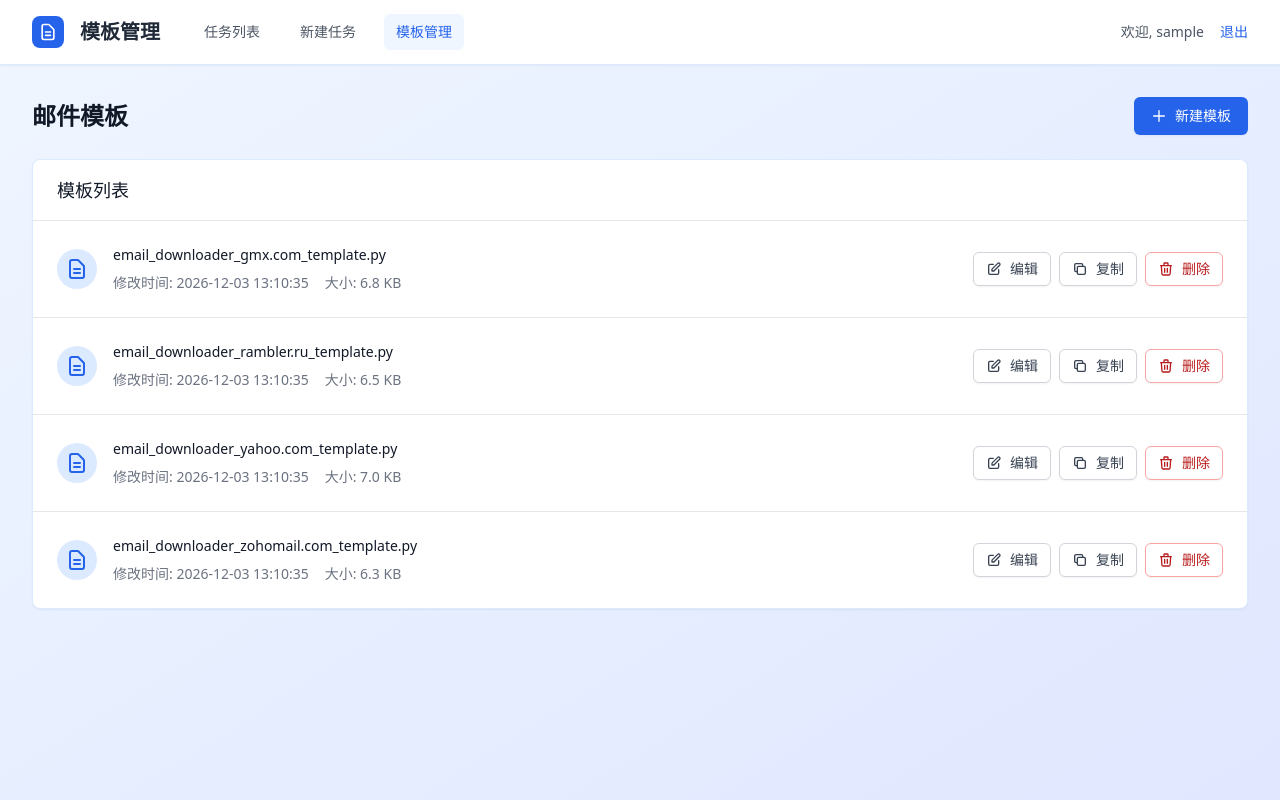
After one commit to Arterning/cre, a Flask app: page /templates in a window 1280 px wide. The commit adds this page. Run offline with Flask 3, Linux system fonts and the light colour scheme; the visitor is signed in with stand-in values (Sample User, id 1); some libraries are stand-ins or nearby versions.

Commit message:
模板管理功能

```diff
--- a/app.py
+++ b/app.py
@@ -250,6 +250,168 @@ def submit_imap_task_route():
     return submit_imap_task()
 
 
+@app.route('/templates')
+@login_required
+def templates():
+    """模板管理主页面"""
+    return render_template('templates.html')
+
+
+@app.route('/api/templates', methods=['GET'])
+@login_required
+def api_get_templates():
+    """获取所有模板列表"""
+    try:
+        templates_dir = os.path.join(os.getcwd(), 'ai', 'templates')
+        templates = []
+
+        if os.path.exists(templates_dir):
+            for filename in os.listdir(templates_dir):
+                if filename.endswith('.py'):
+                    filepath = os.path.join(templates_dir, filename)
+                    stat = os.stat(filepath)
+
+                    templates.append({
+                        'name': filename,
+                        'path': filename,
+                        'size': stat.st_size,
+                        'modified': datetime.fromtimestamp(stat.st_mtime).strftime('%Y-%m-%d %H:%M:%S')
+                    })
+
+        templates.sort(key=lambda x: x['name'])
+        return jsonify({'success': True, 'templates': templates})
+    except Exception as e:
+        return jsonify({'success': False, 'error': str(e)}), 500
+
+
+@app.route('/api/templates/<template_name>', methods=['GET'])
+@login_required
+def api_get_template(template_name):
+    """获取单个模板内容"""
+    try:
+        templates_dir = os.path.join(os.getcwd(), 'ai', 'templates')
+        filepath = os.path.join(templates_dir, template_name)
+
+        if not os.path.exists(filepath) or not template_name.endswith('.py'):
+            return jsonify({'success': False, 'error': '模板文件不存在'}), 404
+
+        with open(filepath, 'r', encoding='utf-8') as f:
+            content = f.read()
+
+        return jsonify({'success': True, 'content': content, 'name': template_name})
+    except Exception as e:
+        return jsonify({'success': False, 'error': str(e)}), 500
+
+
+@app.route('/api/templates/<template_name>', methods=['PUT'])
+@login_required
+def api_update_template(template_name):
+    """更新模板内容"""
+    try:
+        data = request.get_json()
+        if not data or 'content' not in data:
+            return jsonify({'success': False, 'error': '缺少模板内容'}), 400
+
+        templates_dir = os.path.join(os.getcwd(), 'ai', 'templates')
+        filepath = os.path.join(templates_dir, template_name)
+
+        if not template_name.endswith('.py'):
+            return jsonify({'success': False, 'error': '模板文件名必须以.py结尾'}), 400
+
+        with open(filepath, 'w', encoding='utf-8') as f:
+            f.write(data['content'])
+
+        return jsonify({'success': True, 'message': '模板更新成功'})
+    except Exception as e:
+        return jsonify({'success': False, 'error': str(e)}), 500
+
+
+@app.route('/api/templates', methods=['POST'])
+@login_required
+def api_create_template():
+    """创建新模板"""
+    try:
+        data = request.get_json()
+        if not data or 'name' not in data or 'content' not in data:
+            return jsonify({'success': False, 'error': '缺少模板名称或内容'}), 400
+
+        template_name = data['name']
+        if not template_name.endswith('.py'):
+            template_name += '.py'
+
+        templates_dir = os.path.join(os.getcwd(), 'ai', 'templates')
+        os.makedirs(templates_dir, exist_ok=True)
+        filepath = os.path.join(templates_dir, template_name)
+
+        if os.path.exists(filepath):
+            return jsonify({'success': False, 'error': '模板文件已存在'}), 400
+
+        with open(filepath, 'w', encoding='utf-8') as f:
+            f.write(data['content'])
+
+        return jsonify({'success': True, 'message': '模板创建成功', 'name': template_name})
+    except Exception as e:
+        return jsonify({'success': False, 'error': str(e)}), 500
+
+
+@app.route('/api/templates/<template_name>/copy', methods=['POST'])
+@login_required
+def api_copy_template(template_name):
+    """复制模板"""
+    try:
+        data = request.get_json()
+        new_name = data.get('new_name') if data else None
+
+        templates_dir = os.path.join(os.getcwd(), 'ai', 'templates')
+        source_path = os.path.join(templates_dir, template_name)
+
+        if not os.path.exists(source_path):
+            return jsonify({'success': False, 'error': '源模板文件不存在'}), 404
+
+        # 生成新文件名
+        if not new_name:
+            base_name = template_name.replace('.py', '')
+            new_name = f"{base_name}_copy.py"
+            counter = 1
+            while os.path.exists(os.path.join(templates_dir, new_name)):
+                new_name = f"{base_name}_copy{counter}.py"
+                counter += 1
+        elif not new_name.endswith('.py'):
+            new_name += '.py'
+
+        dest_path = os.path.join(templates_dir, new_name)
+
+        if os.path.exists(dest_path):
+            return jsonify({'success': False, 'error': '目标文件已存在'}), 400
+
+        with open(source_path, 'r', encoding='utf-8') as src:
+            content = src.read()
+
+        with open(dest_path, 'w', encoding='utf-8') as dest:
+            dest.write(content)
+
+        return jsonify({'success': True, 'message': '模板复制成功', 'new_name': new_name})
+    except Exception as e:
+        return jsonify({'success': False, 'error': str(e)}), 500
+
+
+@app.route('/api/templates/<template_name>', methods=['DELETE'])
+@login_required
+def api_delete_template(template_name):
+    """删除模板"""
+    try:
+        templates_dir = os.path.join(os.getcwd(), 'ai', 'templates')
+        filepath = os.path.join(templates_dir, template_name)
+
+        if not os.path.exists(filepath):
+            return jsonify({'success': False, 'error': '模板文件不存在'}), 404
+
+        os.remove(filepath)
+        return jsonify({'success': True, 'message': '模板删除成功'})
+    except Exception as e:
+        return jsonify({'success': False, 'error': str(e)}), 500
+
+
 @app.route('/download', methods=['GET'])
 def download_file():
 
--- a/templates/batch_create_task.html
+++ b/templates/batch_create_task.html
@@ -32,6 +32,9 @@
                         </a>
                         <a href="{{ url_for('batch_create_task') }}" class="text-primary-600 bg-primary-50 px-3 py-2 rounded-md text-sm font-medium">
                             批量导入
+                        </a>
+                        <a href="{{ url_for('templates') }}" class="text-gray-600 hover:text-primary-600 px-3 py-2 text-sm font-medium transition duration-200">
+                            模板管理
                         </a>
                     </div>
                 </div>
--- a/templates/create_task.html
+++ b/templates/create_task.html
@@ -32,6 +32,9 @@
                         </a>
                         <a href="{{ url_for('batch_create_task') }}" class="text-gray-600 hover:text-primary-600 px-3 py-2 text-sm font-medium transition duration-200">
                             批量导入
+                        </a>
+                        <a href="{{ url_for('templates') }}" class="text-gray-600 hover:text-primary-600 px-3 py-2 text-sm font-medium transition duration-200">
+                            模板管理
                         </a>
                     </div>
                 </div>
--- a/templates/index.html
+++ b/templates/index.html
@@ -29,6 +29,9 @@
                         </a>
                         <a href="{{ url_for('create_task') }}" class="text-gray-600 hover:text-primary-600 px-3 py-2 text-sm font-medium transition duration-200">
                             新建任务
+                        </a>
+                        <a href="{{ url_for('templates') }}" class="text-gray-600 hover:text-primary-600 px-3 py-2 text-sm font-medium transition duration-200">
+                            模板管理
                         </a>
                     </div>
                 </div>
--- /dev/null
+++ b/templates/templates.html
@@ -0,0 +1,383 @@
+{% extends "base.html" %}
+
+{% block title %}模板管理 - 系统管理{% endblock %}
+
+{% block content %}
+<div class="min-h-screen bg-gradient-to-br from-blue-50 to-indigo-100">
+    <!-- Header -->
+    <nav class="bg-white shadow-sm border-b border-blue-100">
+        <div class="max-w-7xl mx-auto px-4 sm:px-6 lg:px-8">
+            <div class="flex justify-between items-center h-16">
+                <div class="flex items-center space-x-8">
+                    <div class="flex items-center">
+                        <div class="flex-shrink-0">
+                            <div class="h-8 w-8 bg-primary-600 rounded-lg flex items-center justify-center">
+                                <svg class="h-5 w-5 text-white" fill="none" stroke="currentColor" viewBox="0 0 24 24">
+                                    <path stroke-linecap="round" stroke-linejoin="round" stroke-width="2" d="M9 12h6m-6 4h6m2 5H7a2 2 0 01-2-2V5a2 2 0 012-2h5.586a1 1 0 01.707.293l5.414 5.414a1 1 0 01.293.707V19a2 2 0 01-2 2z"/>
+                                </svg>
+                            </div>
+                        </div>
+                        <div class="ml-4">
+                            <h1 class="text-xl font-semibold text-gray-800">模板管理</h1>
+                        </div>
+                    </div>
+
+                    <!-- Navigation Links -->
+                    <div class="flex space-x-4">
+                        <a href="{{ url_for('index') }}" class="text-gray-600 hover:text-primary-600 px-3 py-2 text-sm font-medium transition duration-200">
+                            任务列表
+                        </a>
+                        <a href="{{ url_for('create_task') }}" class="text-gray-600 hover:text-primary-600 px-3 py-2 text-sm font-medium transition duration-200">
+                            新建任务
+                        </a>
+                        <a href="{{ url_for('templates') }}" class="text-primary-600 bg-primary-50 px-3 py-2 rounded-md text-sm font-medium">
+                            模板管理
+                        </a>
+                    </div>
+                </div>
+                <div class="flex items-center space-x-4">
+                    <span class="text-sm text-gray-600">欢迎, {{ session.username }}</span>
+                    <a href="{{ url_for('logout') }}" class="text-primary-600 hover:text-primary-700 text-sm font-medium">退出</a>
+                </div>
+            </div>
+        </div>
+    </nav>
+
+    <!-- Main Content -->
+    <div class="max-w-7xl mx-auto px-4 sm:px-6 lg:px-8 py-8">
+        <!-- Header Actions -->
+        <div class="flex justify-between items-center mb-6">
+            <h2 class="text-2xl font-bold text-gray-900">邮件模板</h2>
+            <button onclick="showCreateModal()" class="inline-flex items-center px-4 py-2 border border-transparent shadow-sm text-sm font-medium rounded-md text-white bg-primary-600 hover:bg-primary-700 focus:outline-none focus:ring-2 focus:ring-offset-2 focus:ring-primary-500">
+                <svg class="w-4 h-4 mr-2" fill="none" stroke="currentColor" viewBox="0 0 24 24">
+                    <path stroke-linecap="round" stroke-linejoin="round" stroke-width="2" d="M12 4v16m8-8H4"/>
+                </svg>
+                新建模板
+            </button>
+        </div>
+
+        <!-- Templates List -->
+        <div class="bg-white rounded-lg shadow-sm border border-blue-100">
+            <div class="px-6 py-4 border-b border-gray-200">
+                <h3 class="text-lg font-medium text-gray-900">模板列表</h3>
+            </div>
+
+            <div id="templates-container" class="divide-y divide-gray-200">
+                <div class="p-6 text-center">
+                    <div class="animate-spin rounded-full h-8 w-8 border-b-2 border-primary-600 mx-auto"></div>
+                    <p class="text-sm text-gray-500 mt-2">加载中...</p>
+                </div>
+            </div>
+        </div>
+    </div>
+</div>
+
+<!-- Create/Edit Modal -->
+<div id="template-modal" class="fixed inset-0 z-50 hidden overflow-y-auto">
+    <div class="flex items-end justify-center min-h-screen pt-4 px-4 pb-20 text-center sm:block sm:p-0">
+        <div class="fixed inset-0 bg-gray-500 bg-opacity-75 transition-opacity"></div>
+
+        <span class="hidden sm:inline-block sm:align-middle sm:h-screen">&#8203;</span>
+
+        <div class="inline-block align-bottom bg-white rounded-lg px-4 pt-5 pb-4 text-left overflow-hidden shadow-xl transform transition-all sm:my-8 sm:align-middle sm:max-w-4xl sm:w-full sm:p-6">
+            <div class="flex justify-between items-center mb-4">
+                <h3 id="modal-title" class="text-lg leading-6 font-medium text-gray-900">新建模板</h3>
+                <button onclick="hideModal()" class="text-gray-400 hover:text-gray-600">
+                    <svg class="w-6 h-6" fill="none" stroke="currentColor" viewBox="0 0 24 24">
+                        <path stroke-linecap="round" stroke-linejoin="round" stroke-width="2" d="M6 18L18 6M6 6l12 12"/>
+                    </svg>
+                </button>
+            </div>
+
+            <form id="template-form" class="space-y-4">
+                <div>
+                    <label for="template-name" class="block text-sm font-medium text-gray-700">模板名称</label>
+                    <input type="text" id="template-name" name="name" class="mt-1 block w-full border-gray-300 rounded-md shadow-sm focus:ring-primary-500 focus:border-primary-500 sm:text-sm" placeholder="例: email_downloader_example.com_template">
+                </div>
+
+                <div>
+                    <label for="template-content" class="block text-sm font-medium text-gray-700">模板内容</label>
+                    <textarea id="template-content" name="content" rows="20" class="mt-1 block w-full border-gray-300 rounded-md shadow-sm focus:ring-primary-500 focus:border-primary-500 sm:text-sm font-mono text-xs" placeholder="输入Python代码..."></textarea>
+                </div>
+
+                <div class="flex justify-end space-x-3 pt-4">
+                    <button type="button" onclick="hideModal()" class="inline-flex justify-center px-4 py-2 border border-gray-300 shadow-sm text-sm font-medium rounded-md text-gray-700 bg-white hover:bg-gray-50 focus:outline-none focus:ring-2 focus:ring-offset-2 focus:ring-primary-500">
+                        取消
+                    </button>
+                    <button type="submit" class="inline-flex justify-center px-4 py-2 border border-transparent shadow-sm text-sm font-medium rounded-md text-white bg-primary-600 hover:bg-primary-700 focus:outline-none focus:ring-2 focus:ring-offset-2 focus:ring-primary-500">
+                        保存
+                    </button>
+                </div>
+            </form>
+        </div>
+    </div>
+</div>
+
+<!-- Copy Modal -->
+<div id="copy-modal" class="fixed inset-0 z-50 hidden overflow-y-auto">
+    <div class="flex items-end justify-center min-h-screen pt-4 px-4 pb-20 text-center sm:block sm:p-0">
+        <div class="fixed inset-0 bg-gray-500 bg-opacity-75 transition-opacity"></div>
+
+        <span class="hidden sm:inline-block sm:align-middle sm:h-screen">&#8203;</span>
+
+        <div class="inline-block align-bottom bg-white rounded-lg px-4 pt-5 pb-4 text-left overflow-hidden shadow-xl transform transition-all sm:my-8 sm:align-middle sm:max-w-lg sm:w-full sm:p-6">
+            <div class="flex justify-between items-center mb-4">
+                <h3 class="text-lg leading-6 font-medium text-gray-900">复制模板</h3>
+                <button onclick="hideCopyModal()" class="text-gray-400 hover:text-gray-600">
+                    <svg class="w-6 h-6" fill="none" stroke="currentColor" viewBox="0 0 24 24">
+                        <path stroke-linecap="round" stroke-linejoin="round" stroke-width="2" d="M6 18L18 6M6 6l12 12"/>
+                    </svg>
+                </button>
+            </div>
+
+            <form id="copy-form" class="space-y-4">
+                <div>
+                    <label for="new-template-name" class="block text-sm font-medium text-gray-700">新模板名称（可选）</label>
+                    <input type="text" id="new-template-name" name="new_name" class="mt-1 block w-full border-gray-300 rounded-md shadow-sm focus:ring-primary-500 focus:border-primary-500 sm:text-sm" placeholder="留空自动生成">
+                    <p class="mt-1 text-sm text-gray-500">如果留空，将自动生成名称，如：original_copy.py</p>
+                </div>
+
+                <div class="flex justify-end space-x-3 pt-4">
+                    <button type="button" onclick="hideCopyModal()" class="inline-flex justify-center px-4 py-2 border border-gray-300 shadow-sm text-sm font-medium rounded-md text-gray-700 bg-white hover:bg-gray-50 focus:outline-none focus:ring-2 focus:ring-offset-2 focus:ring-primary-500">
+                        取消
+                    </button>
+                    <button type="submit" class="inline-flex justify-center px-4 py-2 border border-transparent shadow-sm text-sm font-medium rounded-md text-white bg-primary-600 hover:bg-primary-700 focus:outline-none focus:ring-2 focus:ring-offset-2 focus:ring-primary-500">
+                        复制
+                    </button>
+                </div>
+            </form>
+        </div>
+    </div>
+</div>
+
+<script>
+let currentEditTemplate = null;
+let currentCopyTemplate = null;
+
+// Load templates on page load
+document.addEventListener('DOMContentLoaded', function() {
+    loadTemplates();
+});
+
+async function loadTemplates() {
+    try {
+        const response = await fetch('/api/templates');
+        const data = await response.json();
+
+        if (data.success) {
+            renderTemplates(data.templates);
+        } else {
+            document.getElementById('templates-container').innerHTML =
+                '<div class="p-6 text-center text-red-600">加载失败: ' + data.error + '</div>';
+        }
+    } catch (error) {
+        document.getElementById('templates-container').innerHTML =
+            '<div class="p-6 text-center text-red-600">加载失败: ' + error.message + '</div>';
+    }
+}
+
+function renderTemplates(templates) {
+    const container = document.getElementById('templates-container');
+
+    if (templates.length === 0) {
+        container.innerHTML = '<div class="p-6 text-center text-gray-500">暂无模板</div>';
+        return;
+    }
+
+    let html = '';
+    templates.forEach(template => {
+        html += `
+            <div class="p-6">
+                <div class="flex items-center justify-between">
+                    <div class="flex-1">
+                        <div class="flex items-center space-x-4">
+                            <div class="flex-shrink-0">
+                                <div class="w-10 h-10 bg-blue-100 rounded-full flex items-center justify-center">
+                                    <svg class="w-6 h-6 text-blue-600" fill="none" stroke="currentColor" viewBox="0 0 24 24">
+                                        <path stroke-linecap="round" stroke-linejoin="round" stroke-width="2" d="M9 12h6m-6 4h6m2 5H7a2 2 0 01-2-2V5a2 2 0 012-2h5.586a1 1 0 01.707.293l5.414 5.414a1 1 0 01.293.707V19a2 2 0 01-2 2z"/>
+                                    </svg>
+                                </div>
+                            </div>
+
+                            <div class="flex-1 min-w-0">
+                                <p class="text-sm font-medium text-gray-900 truncate">${template.name}</p>
+                                <div class="flex items-center mt-2 text-sm text-gray-500 space-x-4">
+                                    <span>修改时间: ${template.modified}</span>
+                                    <span>大小: ${(template.size / 1024).toFixed(1)} KB</span>
+                                </div>
+                            </div>
+                        </div>
+                    </div>
+
+                    <div class="flex items-center space-x-2">
+                        <button onclick="editTemplate('${template.name}')" class="inline-flex items-center px-3 py-2 border border-gray-300 shadow-sm text-sm leading-4 font-medium rounded-md text-gray-700 bg-white hover:bg-gray-50 focus:outline-none focus:ring-2 focus:ring-offset-2 focus:ring-primary-500">
+                            <svg class="w-4 h-4 mr-2" fill="none" stroke="currentColor" viewBox="0 0 24 24">
+                                <path stroke-linecap="round" stroke-linejoin="round" stroke-width="2" d="M11 5H6a2 2 0 00-2 2v11a2 2 0 002 2h11a2 2 0 002-2v-5m-1.414-9.414a2 2 0 112.828 2.828L11.828 15H9v-2.828l8.586-8.586z"/>
+                            </svg>
+                            编辑
+                        </button>
+                        <button onclick="copyTemplate('${template.name}')" class="inline-flex items-center px-3 py-2 border border-gray-300 shadow-sm text-sm leading-4 font-medium rounded-md text-gray-700 bg-white hover:bg-gray-50 focus:outline-none focus:ring-2 focus:ring-offset-2 focus:ring-primary-500">
+                            <svg class="w-4 h-4 mr-2" fill="none" stroke="currentColor" viewBox="0 0 24 24">
+                                <path stroke-linecap="round" stroke-linejoin="round" stroke-width="2" d="M8 16H6a2 2 0 01-2-2V6a2 2 0 012-2h8a2 2 0 012 2v2m-6 12h8a2 2 0 002-2v-8a2 2 0 00-2-2h-8a2 2 0 00-2 2v8a2 2 0 002 2z"/>
+                            </svg>
+                            复制
+                        </button>
+                        <button onclick="deleteTemplate('${template.name}')" class="inline-flex items-center px-3 py-2 border border-red-300 shadow-sm text-sm leading-4 font-medium rounded-md text-red-700 bg-white hover:bg-red-50 focus:outline-none focus:ring-2 focus:ring-offset-2 focus:ring-red-500">
+                            <svg class="w-4 h-4 mr-2" fill="none" stroke="currentColor" viewBox="0 0 24 24">
+                                <path stroke-linecap="round" stroke-linejoin="round" stroke-width="2" d="M19 7l-.867 12.142A2 2 0 0116.138 21H7.862a2 2 0 01-1.995-1.858L5 7m5 4v6m4-6v6m1-10V4a1 1 0 00-1-1h-4a1 1 0 00-1 1v3M4 7h16"/>
+                            </svg>
+                            删除
+                        </button>
+                    </div>
+                </div>
+            </div>
+        `;
+    });
+
+    container.innerHTML = html;
+}
+
+function showCreateModal() {
+    currentEditTemplate = null;
+    document.getElementById('modal-title').textContent = '新建模板';
+    document.getElementById('template-name').value = '';
+    document.getElementById('template-content').value = '';
+    document.getElementById('template-name').disabled = false;
+    document.getElementById('template-modal').classList.remove('hidden');
+}
+
+async function editTemplate(templateName) {
+    try {
+        const response = await fetch(`/api/templates/${templateName}`);
+        const data = await response.json();
+
+        if (data.success) {
+            currentEditTemplate = templateName;
+            document.getElementById('modal-title').textContent = '编辑模板';
+            document.getElementById('template-name').value = templateName;
+            document.getElementById('template-content').value = data.content;
+            document.getElementById('template-name').disabled = true;
+            document.getElementById('template-modal').classList.remove('hidden');
+        } else {
+            alert('加载模板失败: ' + data.error);
+        }
+    } catch (error) {
+        alert('加载模板失败: ' + error.message);
+    }
+}
+
+function copyTemplate(templateName) {
+    currentCopyTemplate = templateName;
+    document.getElementById('new-template-name').value = '';
+    document.getElementById('copy-modal').classList.remove('hidden');
+}
+
+async function deleteTemplate(templateName) {
+    if (!confirm(`确定要删除模板 "${templateName}" 吗？此操作不可恢复。`)) {
+        return;
+    }
+
+    try {
+        const response = await fetch(`/api/templates/${templateName}`, {
+            method: 'DELETE'
+        });
+        const data = await response.json();
+
+        if (data.success) {
+            alert('模板删除成功');
+            loadTemplates();
+        } else {
+            alert('删除失败: ' + data.error);
+        }
+    } catch (error) {
+        alert('删除失败: ' + error.message);
+    }
+}
+
+function hideModal() {
+    document.getElementById('template-modal').classList.add('hidden');
+}
+
+function hideCopyModal() {
+    document.getElementById('copy-modal').classList.add('hidden');
+}
+
+// Handle template form submission
+document.getElementById('template-form').addEventListener('submit', async function(e) {
+    e.preventDefault();
+
+    const formData = new FormData(e.target);
+    const data = {
+        name: formData.get('name'),
+        content: formData.get('content')
+    };
+
+    try {
+        let response;
+        if (currentEditTemplate) {
+            // Update existing template
+            response = await fetch(`/api/templates/${currentEditTemplate}`, {
+                method: 'PUT',
+                headers: {
+                    'Content-Type': 'application/json'
+                },
+                body: JSON.stringify(data)
+            });
+        } else {
+            // Create new template
+            response = await fetch('/api/templates', {
+                method: 'POST',
+                headers: {
+                    'Content-Type': 'application/json'
+                },
+                body: JSON.stringify(data)
+            });
+        }
+
+        const result = await response.json();
+
+        if (result.success) {
+            alert(result.message);
+            hideModal();
+            loadTemplates();
+        } else {
+            alert('操作失败: ' + result.error);
+        }
+    } catch (error) {
+        alert('操作失败: ' + error.message);
+    }
+});
+
+// Handle copy form submission
+document.getElementById('copy-form').addEventListener('submit', async function(e) {
+    e.preventDefault();
+
+    const formData = new FormData(e.target);
+    const data = {
+        new_name: formData.get('new_name')
+    };
+
+    try {
+        const response = await fetch(`/api/templates/${currentCopyTemplate}/copy`, {
+            method: 'POST',
+            headers: {
+                'Content-Type': 'application/json'
+            },
+            body: JSON.stringify(data)
+        });
+
+        const result = await response.json();
+
+        if (result.success) {
+            alert(result.message);
+            hideCopyModal();
+            loadTemplates();
+        } else {
+            alert('复制失败: ' + result.error);
+        }
+    } catch (error) {
+        alert('复制失败: ' + error.message);
+    }
+});
+</script>
+{% endblock %}
```
